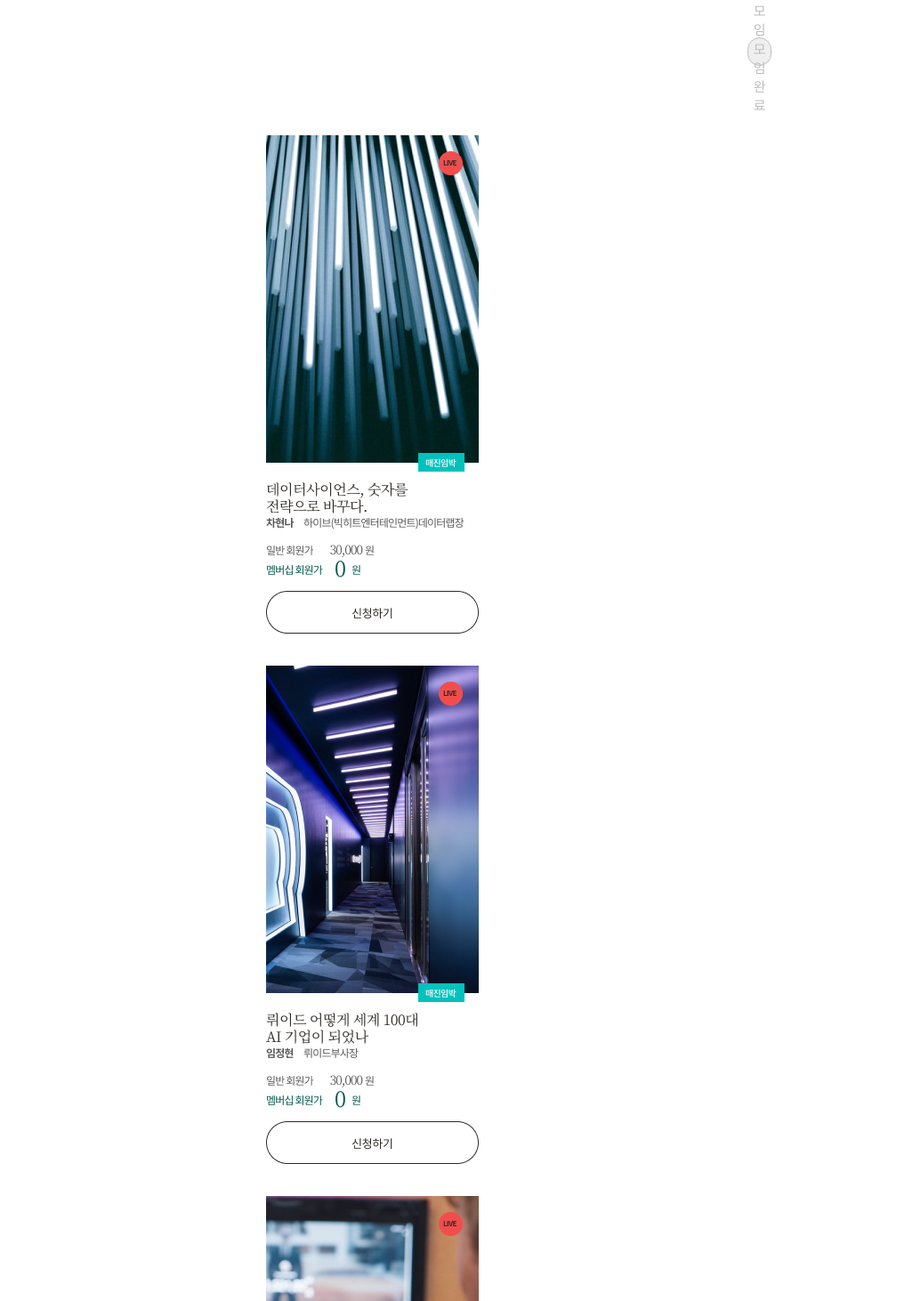
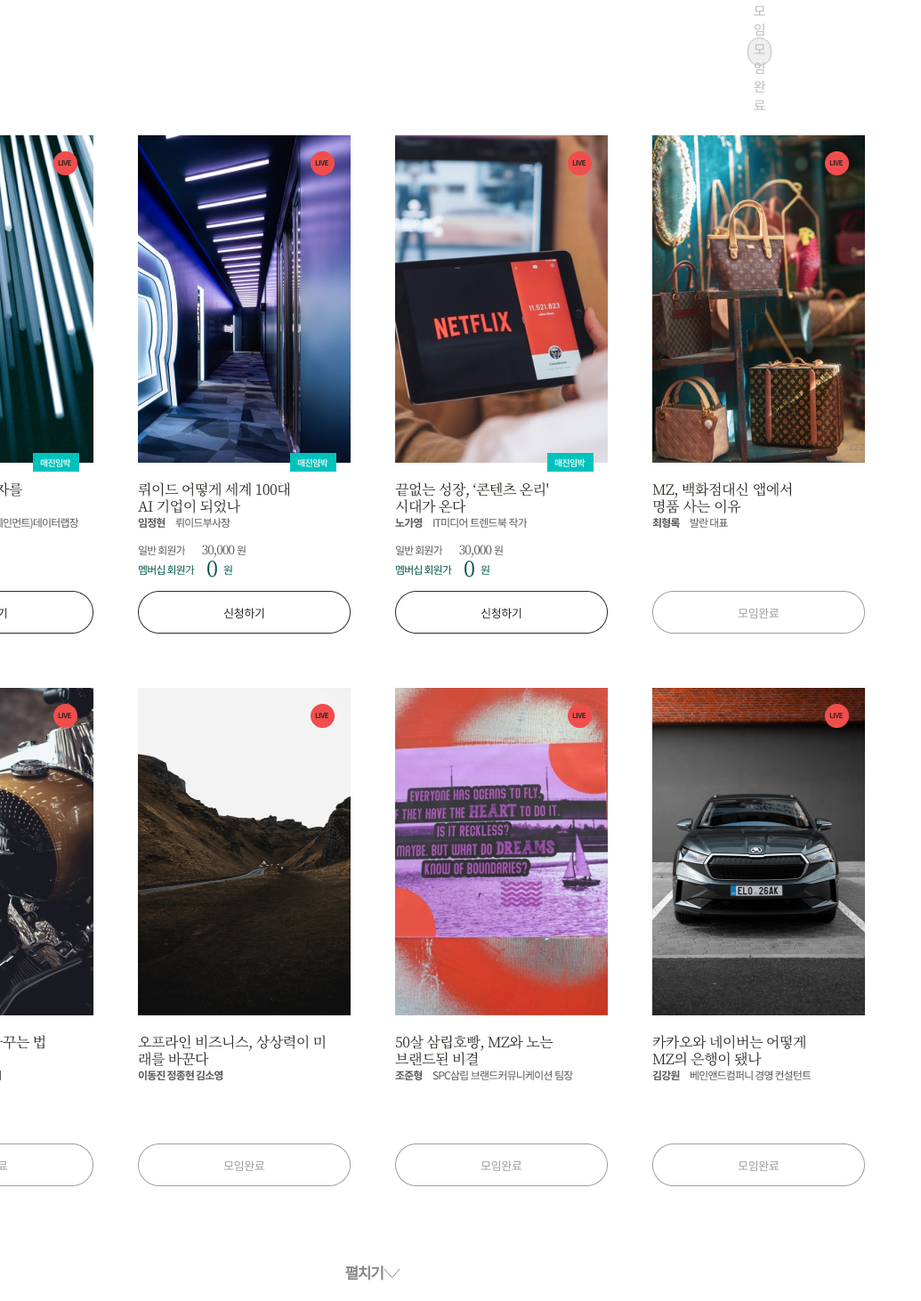
Before and after one commit to SOPT28-Client-Design-folin/Folin-Web, a React (Create React App) app in the folder folin-web/: page /second in a window 1280 px wide. Shown: the part 1468-2930 px from the top of the page at 89% size, without its empty margins (0-1035 px from the left). Built offline with nearby package versions, Linux system fonts and the light colour scheme; the HTML template or start-up script is replaced by a standard one.

Commit message:
[fix] Middle 레이아웃 수정

```diff
--- a/folin-web/src/components/Second/Middle.js
+++ b/folin-web/src/components/Second/Middle.js
@@ -164,6 +164,7 @@ const Middle = () => {
           </div>
         </div>
         <div className="row">
+          <div className="seminars__cards">
             <div className="seminar__card" >
               <img src={ComponentOne}/>
             </div>
@@ -177,7 +178,9 @@ const Middle = () => {
               <img src={ComponentFour}/>
             </div>
           </div>
+        </div>
         <div className="row">
+          <div className="seminars__cards">
               <div className="seminar__card" >
                 <img src={ComponentFive}/>
               </div>
@@ -189,6 +192,7 @@ const Middle = () => {
               </div>
               <div className="seminar__card" >
                 <img src={ComponentEight}/>
+              </div>
             </div>
         </div>
         <div className="seminars__speard--btn">
```
Lines whose indentation alone changed are shown as unchanged.
